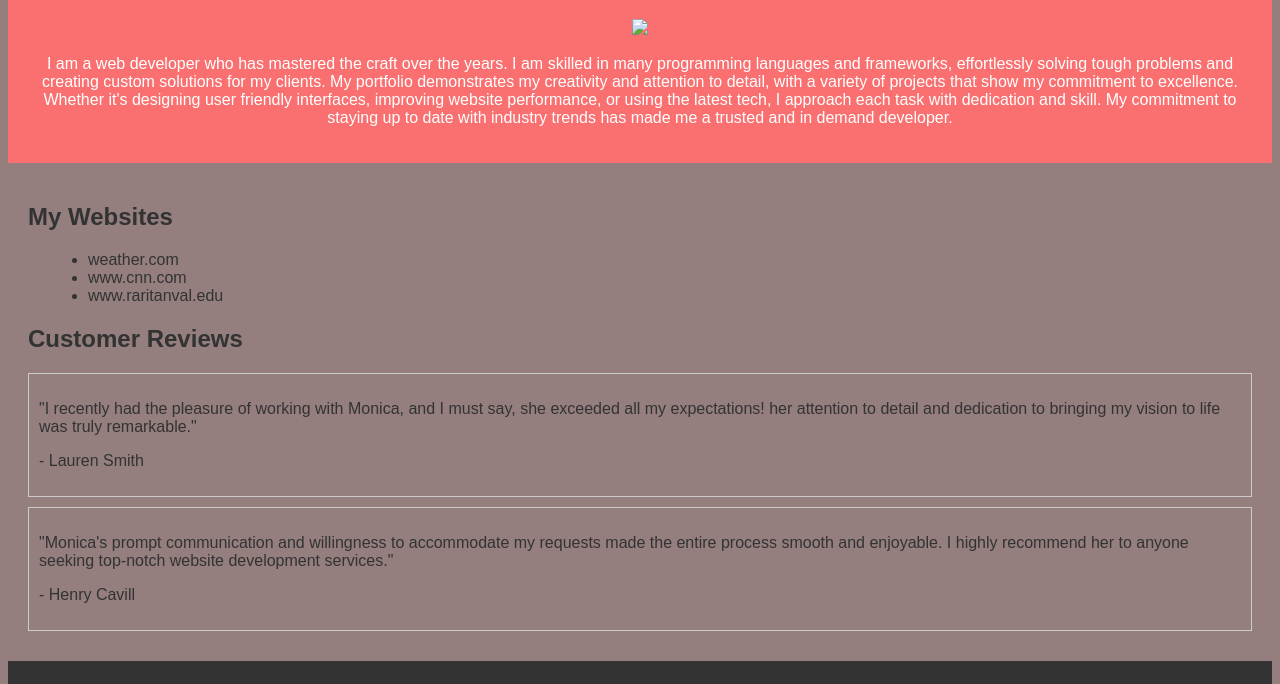
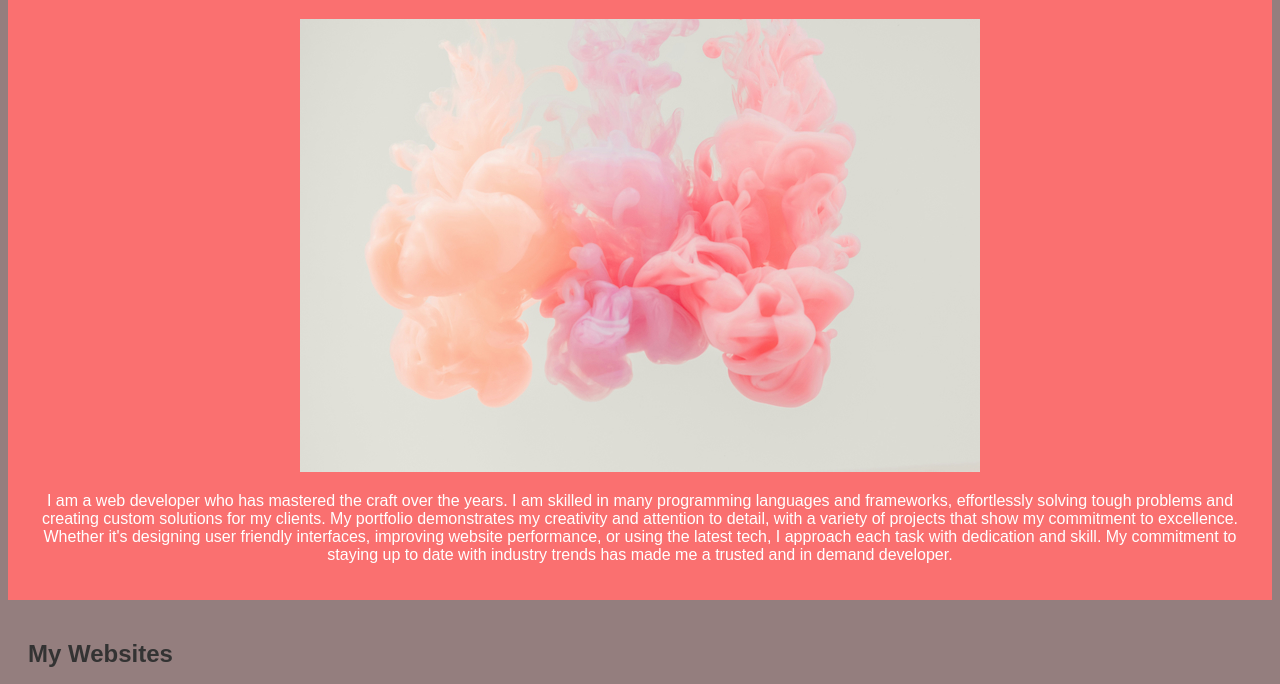
Before and after one commit to monicaarias1/2024-01-midterm-template, a plain HTML site: page index.html in a window 1280 px wide. Shown: the part 89-773 px from the top of the page. Drawn offline with Linux system fonts and the light colour scheme.

Commit message:
attempt 4

```diff
--- a/index.html
+++ b/index.html
@@ -16,7 +16,7 @@
   <h1>
     Monica Arias
   </h1>
-  <img src="/CSS/img/pawel-czerwinski-95QNbCkVERM-unsplash 680(2).jpg">
+  <img src="/img/pawel-czerwinski-95QNbCkVERM-unsplash 680(2).jpg">
   <p>
 
     I am a web developer who has mastered the craft over the years. I am skilled in many programming languages and frameworks, effortlessly solving tough problems and creating custom solutions for my clients. My portfolio demonstrates my creativity and attention to detail, with a variety of projects that show my commitment to excellence. Whether it's designing user friendly interfaces, improving website performance, or using the latest tech, I approach each task with dedication and skill. My commitment to staying up to date with industry trends has made me a trusted and in demand developer.
```
